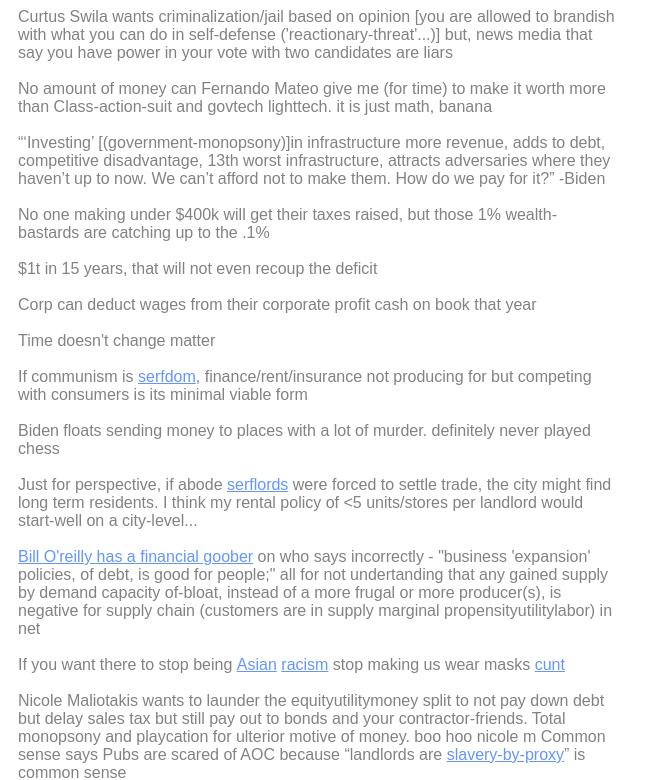
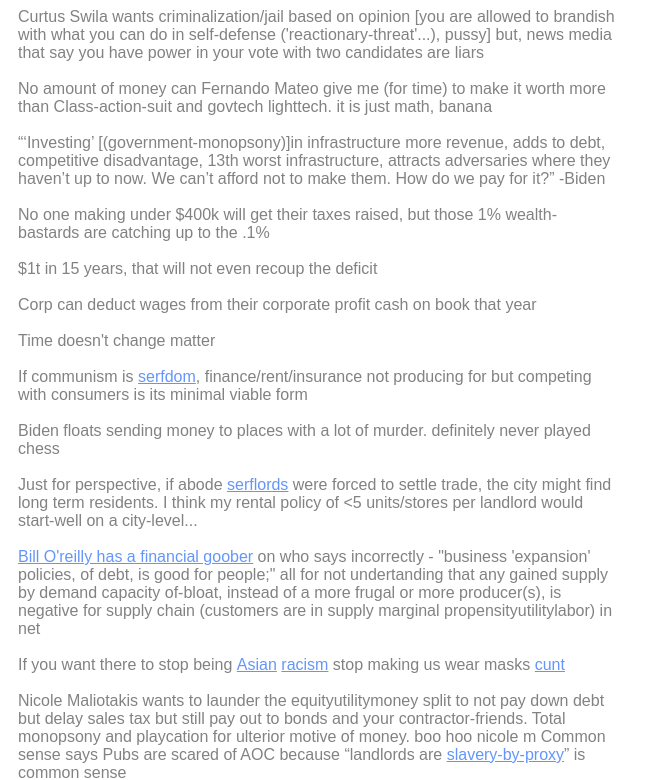
Before and after one commit to NickCarducci/BillBidenOrg, a React (Create React App) app: page / in a window 1280 px wide. Shown: the top 780 px of the page, without its empty margins (0-659 px from the left). Built offline with nearby package versions, Linux system fonts and the light colour scheme.

Commit message:
Update App.js

```diff
--- a/src/App.js
+++ b/src/App.js
@@ -21,7 +21,7 @@ export default class App extends React.Component {
         >
           Curtus Swila wants criminalization/jail based on opinion [you are
           allowed to brandish with what you can do in self-defense
-          ('reactionary-threat'...)] but, news media that say you have power in
+          ('reactionary-threat'...), pussy] but, news media that say you have power in
           your vote with two candidates are liars
           <br />
           <br />
```
